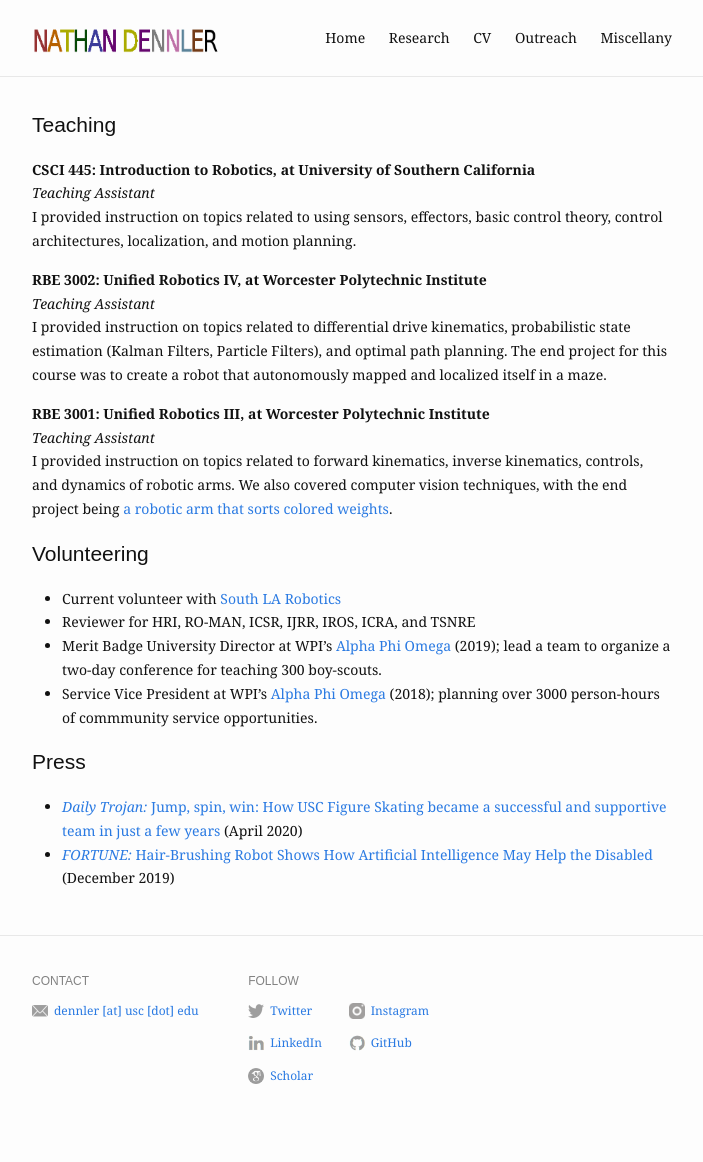
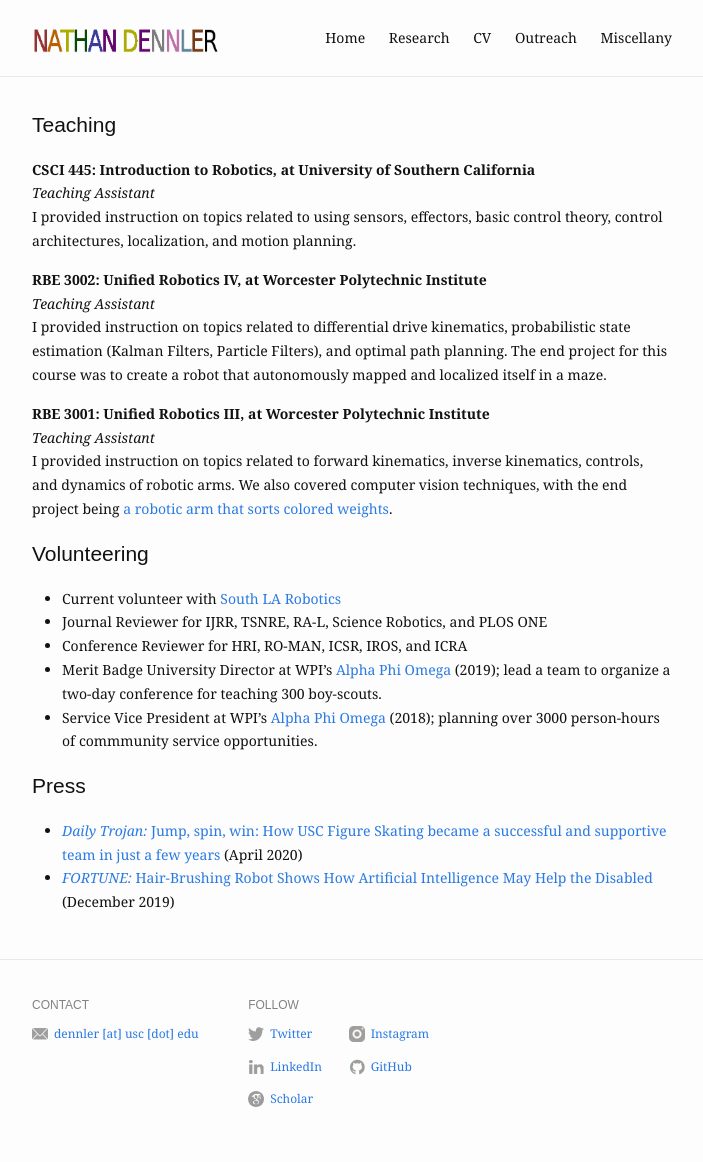
Before and after one commit to ndennler/ndennler.github.io, a Jekyll site: the page built from outreach.md, in a window 1280 px wide. Shown: the whole page, without its empty margins (288-991 px from the left). Built offline with Jekyll 4.4.1, drawn with Linux system fonts in a browser that asks for light colours; before the commit the page ends 1139 px from its top, so only the background shows below that.

Commit message:
Update outreach.md
seperates reviewing info into conference and journal reviews

```diff
--- a/outreach.md
+++ b/outreach.md
@@ -24,7 +24,8 @@ I provided instruction on topics related to forward kinematics, inverse kinemati
 
 ## Volunteering
 - Current volunteer with <a href="https://www.southlarobotics.com/"> South LA Robotics</a>
-- Reviewer for HRI, RO-MAN, ICSR, IJRR, IROS, ICRA, and TSNRE
+- Journal Reviewer for IJRR, TSNRE, RA-L, Science Robotics, and PLOS ONE
+- Conference Reviewer for HRI, RO-MAN, ICSR, IROS, and ICRA
 - Merit Badge University Director at WPI's <a href="https://users.wpi.edu/~apo/">Alpha Phi Omega</a> (2019); lead a team to organize a two-day conference for teaching 300 boy-scouts.
 - Service Vice President at WPI's <a href="https://users.wpi.edu/~apo/">Alpha Phi Omega</a> (2018); planning over 3000 person-hours of commmunity service opportunities.
 
```
